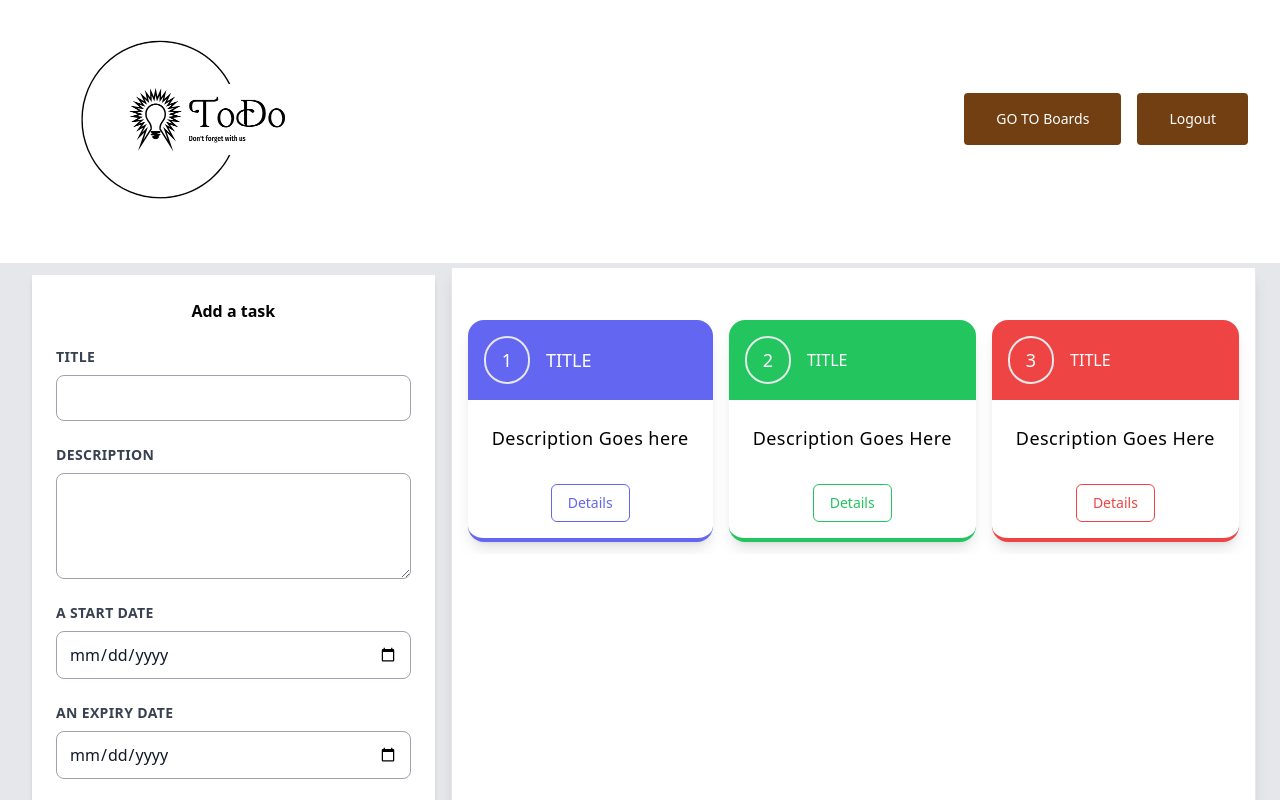
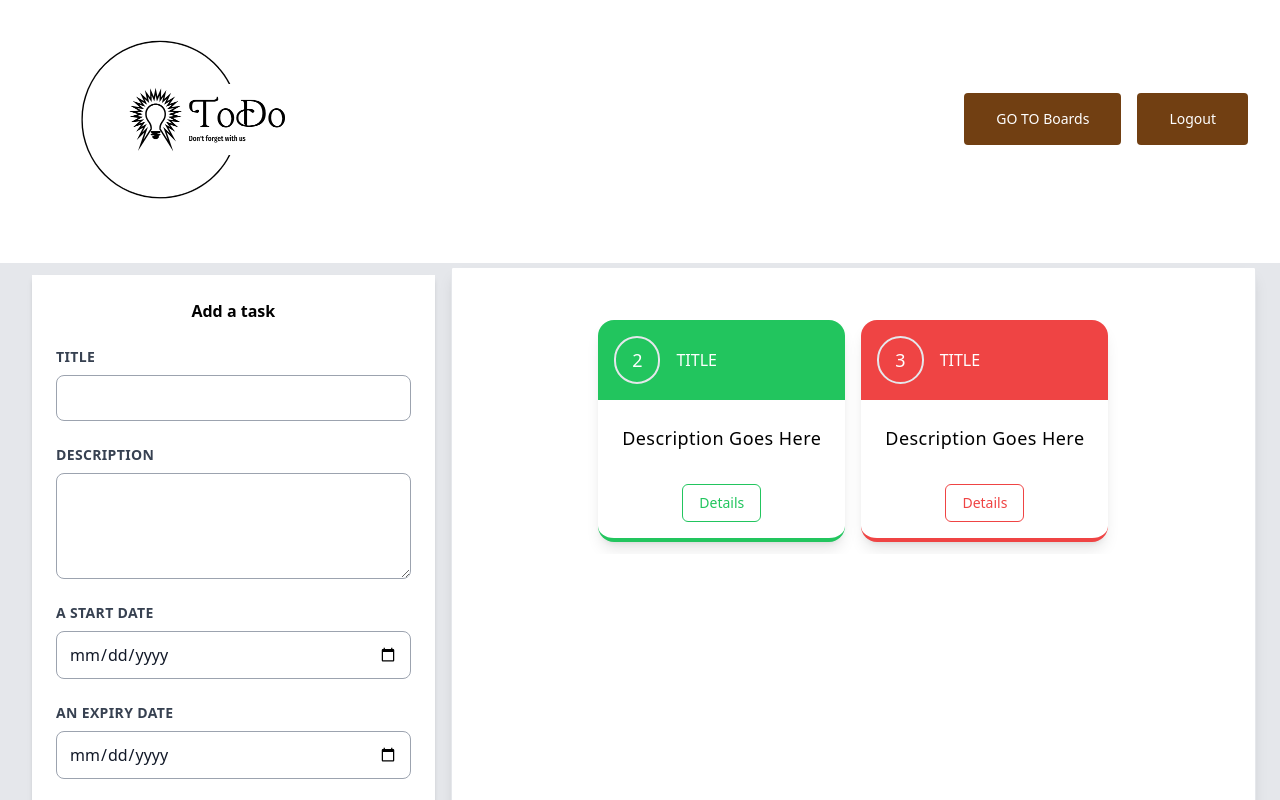
Before and after one commit to bakpeyelian/todolist_bafray, a Vue app in the folder todolist/: page /dashbord in a window 1280 px wide. Shown: the top 800 px of the page. Built offline with nearby package versions, Linux system fonts and the light colour scheme; sample sign-in values are in the browser's storage.

Commit message:
Implementation de la store pour tasks et vue pour afficher tous les tâches créer

```diff
--- a/todolist/src/stores/Task.js
+++ b/todolist/src/stores/Task.js
@@ -19,14 +19,32 @@ export const useTaskStore = defineStore('task', {
       localStorage.setItem("tasks",JSON.stringify(this.tasks));
       this.getAllTasks();
     },
-    getOneTask(title){
-      title
-      /* for (let i=0; i<this.tasks.length;i++){
-        if(title){
-
-        }
-      } */
+    deleteOneTask(id){
+      this.tasks = this.tasks.filter((object)=>{
+        return object.id !== id;
+      });
+      localStorage.setItem("tasks",JSON.stringify(this.tasks));
+      alert("Task delete sucessful")
     },
-
+    getOneTask(id){
+      this.task = this.tasks.filter((object)=>{
+        return object.id = id;
+      });
+      if(this.task){
+        console.log("yes")
+      }else{
+        console.log("no")
+      }
+    },
+    editOneTask(task){
+      let positionTask = this.tasks.findIndex(()=>{
+        return this.task.id = task.id;
+      });
+      if(positionTask){
+        this.tasks[positionTask] = task
+      }else{
+        console.log("no");
+      }
+    }
   }
 })
--- a/todolist/src/views/DashbordView.vue
+++ b/todolist/src/views/DashbordView.vue
@@ -68,19 +68,19 @@
                 <div class="w-full lg:w-2/3 m-1 bg-white shadow-lg text-lg rounded-sm border border-gray-200">
                     <div class="overflow-x-auto rounded-lg p-3">
                         <div class=" flex  flex-col  md:flex-row justify-center  flex-wrap gap-4 mt-10  ">
-                            <div class="">
+                            <div v-for="element in taskStore.tasks" v-bind:key="element.id" class="">
                                 <div
                                     class="bg-white max-w-xs shadow-lg   mx-auto border-b-4 border-indigo-500 rounded-2xl overflow-hidden  hover:shadow-2xl transition duration-500 transform hover:scale-105 cursor-pointer">
                                     <div class="bg-indigo-500  flex h-20  items-center">
                                         <h1 class="text-white ml-4 border-2 py-2 px-4 rounded-full">1</h1>
-                                        <p class="ml-4 text-white uppercase">Title</p>
+                                        <p class="ml-4 text-white uppercase">Title {{ element.title }}</p>
                                     </div>
-                                    <p class="py-6 px-6 text-lg tracking-wide text-center">Description Goes here</p>
+                                    <p class="py-6 px-6 text-lg tracking-wide text-center">Description Goes here{{ element.description }} </p>
                                     <!-- <hr > -->
                                     <div class="flex justify-center px-5 mb-2 text-sm ">
                                         <button type="button"
                                             class="border border-indigo-500 text-indigo-500 rounded-md px-4 py-2 m-2 transition duration-500 ease select-none hover:text-white hover:bg-indigo-600 focus:outline-none focus:shadow-outline">
-                                            Details
+                                            Details {{ element }}
                                         </button>
                                     </div>
                                 </div>
@@ -140,7 +140,7 @@ import { useTaskStore } from '@/stores/Task';
 import HeaderView from '@/components/HeaderView.vue'
 import router from '@/router';
 import { ref, watch } from 'vue';
-import { onBeforeMount } from 'vue';
+//import { onBeforeMount } from 'vue';
 const title = ref('');
 const description = ref('');
 const startDate = ref('');
@@ -148,13 +148,15 @@ const endDate = ref('');
 const priority = ref('');
 const errors = ref([]);
 const taskStore = useTaskStore();
+taskStore.getAllTasks();
+console.log(taskStore.tasks);
 
-onBeforeMount(() => {
+/* onBeforeMount(() => { */
     let isConnect = localStorage.getItem("activeSession") || false;
     if (isConnect == false) {
         router.push("/login");
     }
-})
+/* }) */
 
 function addTask() {
     //console.log(errors.value.title);
```
